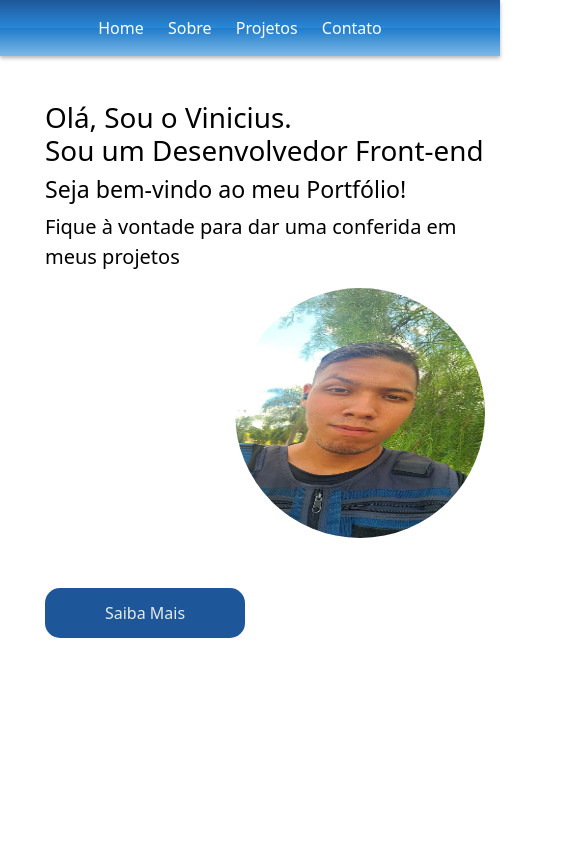
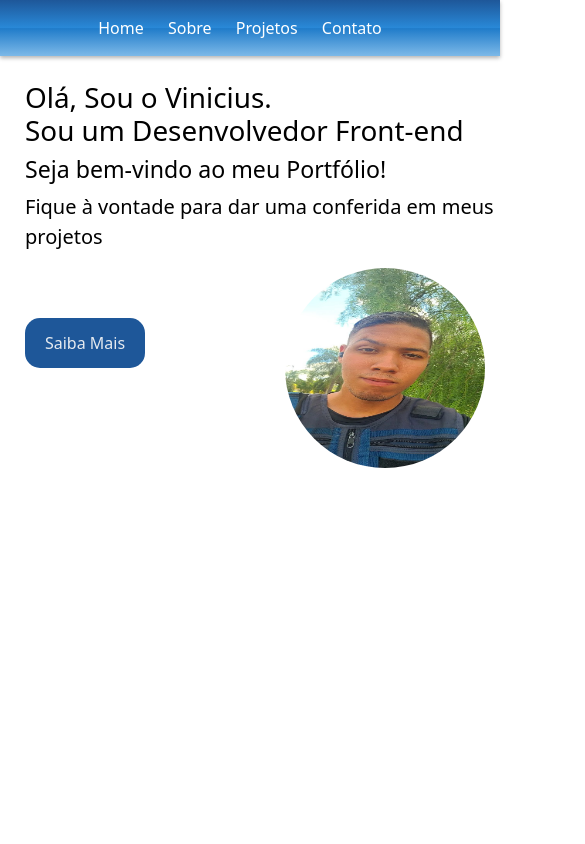
Before and after one commit to ViniNeves1/Portfolio, a plain HTML site: page index.html in a window 390 px wide. Shown: the top 844 px of the page, 585 px wide, since content can reach past the window. Drawn offline with Linux system fonts and the light colour scheme.

Commit message:
Progredindo na responsividade

```diff
--- a/css/style.css
+++ b/css/style.css
@@ -6,6 +6,7 @@
 body {
   font-family: Open Sans, sans-serif;
   background-color: rgba(255, 255, 255, 0.788);
+  width: 100%;
 }
 
 header {
@@ -14,6 +15,10 @@ header {
   padding: 1em;
   text-align: center;
   box-shadow: 0 2px 4px rgba(0, 0, 0, 0.3);
+}
+
+nav {
+  width: 100%;
 }
 
 nav ul {
@@ -39,6 +44,7 @@ nav a:hover {
 section {
   padding: 2em;
   border-bottom: 1px solid #ddd;
+  display: flex;
   width: 100%;
   height: 900px;
 }
@@ -164,18 +170,25 @@ footer {
   box-shadow: 0 2px 4px rgba(0, 0, 0, 0.3);
 }
 
-@media (max-width: 500px) {
+@media screen and (max-width: 500px) {
   body {
     width: 500px;
   }
 
   #home {
-    margin: 25px;
-    padding: 20px;
+    margin: 15px;
+    padding: 10px;
     display: block;
+  }
 
+  #home img {
+    width: 200px;
+    height: 200px;
+  }
+
+  #home button {
+    width: 120px;
   }
 
 
-
 }
```
